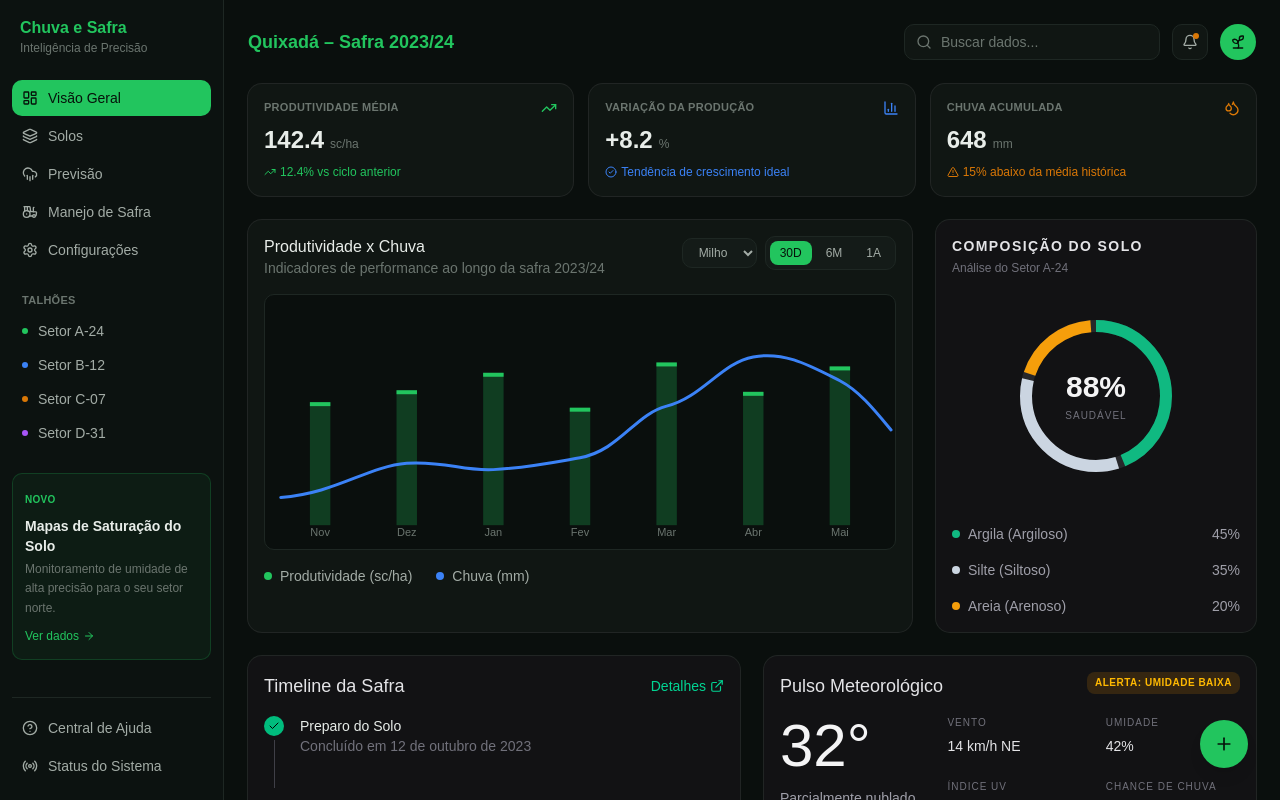
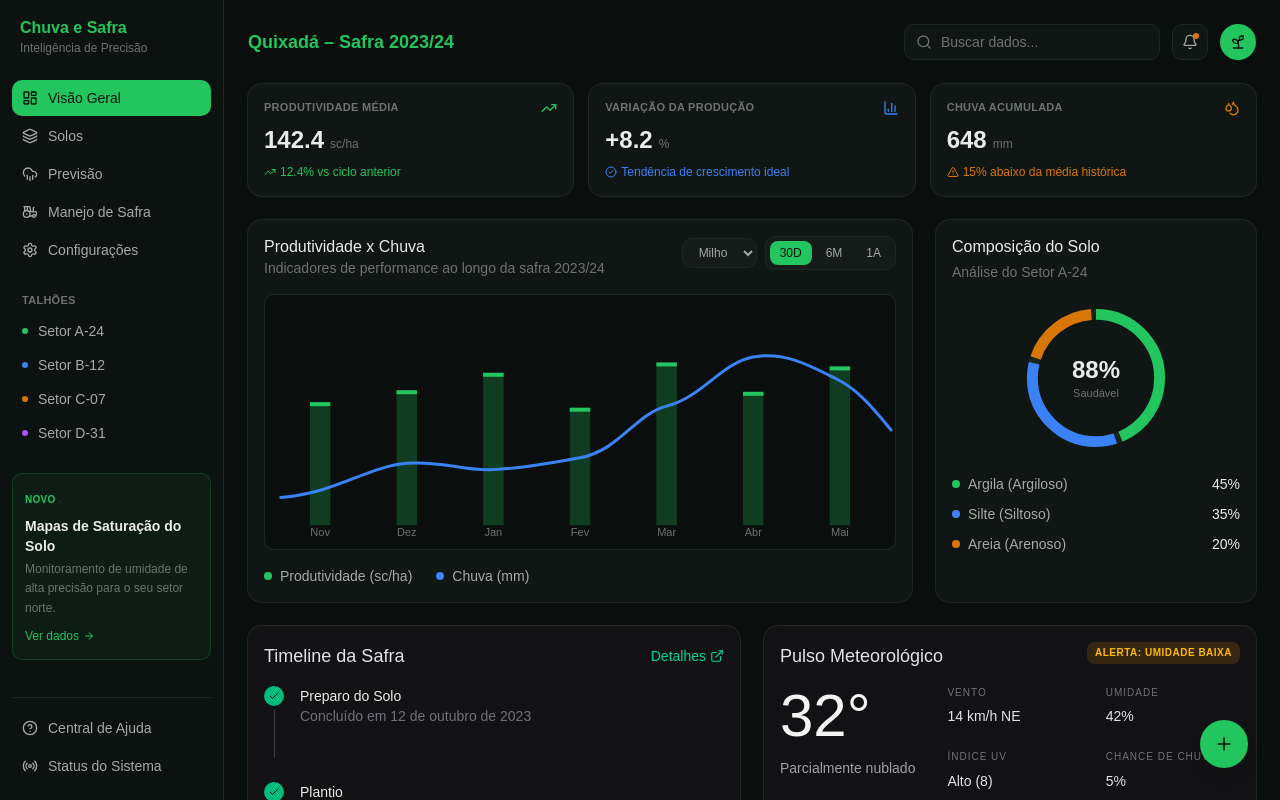
Before and after one commit to codevdu/Demeter, a Next.js app in the folder frontend/: page /produtor in a window 1280 px wide. Shown: the top 800 px of the page. Built offline with nearby package versions, Linux system fonts and the light colour scheme.

Commit message:
style: alinha composicao do solo ao tema do painel tecnico

```diff
--- a/frontend/src/components/produtor/SoilSection.tsx
+++ b/frontend/src/components/produtor/SoilSection.tsx
@@ -1,6 +1,7 @@
 import {
   Card,
   CardContent,
+  CardDescription,
   CardHeader,
   CardTitle,
 } from "@/components/ui/card";
@@ -10,13 +11,12 @@ const CIRCUMFERENCE = 2 * Math.PI * RADIUS;
 const GAP = 6;
 
 const composition = [
-  { label: "Argila (Argiloso)", value: 45, color: "#10b981" },
-  { label: "Silte (Siltoso)", value: 35, color: "#cbd5e1" },
-  { label: "Areia (Arenoso)", value: 20, color: "#f59e0b" },
+  { label: "Argila (Argiloso)", value: 45, color: "var(--primary)" },
+  { label: "Silte (Siltoso)", value: 35, color: "var(--status-blue)" },
+  { label: "Areia (Arenoso)", value: 20, color: "var(--status-orange)" },
 ];
 
 export function SoilSection() {
-
   /* Deslocamento acumulado de cada fatia do anel */
 
   let offset = 0;
@@ -31,34 +31,24 @@ export function SoilSection() {
   });
 
   return (
-    <Card className="bg-[#121214] border-zinc-800 h-full">
+    <Card data-slot="soil-section">
+      <CardHeader>
+        <CardTitle>Composição do Solo</CardTitle>
 
-      <CardHeader>
-        <CardTitle className="text-sm font-semibold uppercase tracking-widest text-zinc-200">
-          Composição do Solo
-        </CardTitle>
-
-        <p className="text-xs text-zinc-500">
-          Análise do Setor A-24
-        </p>
+        <CardDescription>Análise do Setor A-24</CardDescription>
       </CardHeader>
 
-      <CardContent>
-
-        <div className="flex flex-col items-center">
-
+      <CardContent className="flex flex-col items-center gap-4">
         {/* Anel */}
 
-          <div className="relative mt-4 size-44">
-
+        <div className="relative size-40">
           <svg viewBox="0 0 176 176" className="size-full -rotate-90">
-
             <circle
               cx="88"
               cy="88"
               r={RADIUS}
               fill="none"
-                stroke="#27272a"
+              className="stroke-muted"
               strokeWidth="12"
             />
 
@@ -75,52 +65,37 @@ export function SoilSection() {
                 strokeDashoffset={-slice.start}
               />
             ))}
-
           </svg>
 
-            <div className="absolute inset-0 flex flex-col items-center justify-center">
-              <span className="text-3xl font-semibold text-zinc-100">
-                88%
-              </span>
+          <div className="pointer-events-none absolute inset-0 flex flex-col items-center justify-center">
+            <span className="text-2xl font-semibold text-foreground">88%</span>
 
-              <span className="mt-1 text-[10px] uppercase tracking-widest text-zinc-500">
-                Saudável
-              </span>
+            <span className="text-[11px] text-muted-foreground">Saudável</span>
           </div>
-
         </div>
 
         {/* Legenda */}
 
-          <div className="mt-10 w-full space-y-4 text-sm">
+        <dl className="flex w-full flex-col gap-2.5">
+          {composition.map((item) => (
+            <div
+              key={item.label}
+              className="flex items-center justify-between text-sm"
+            >
+              <dt className="flex items-center gap-2 text-foreground-subtle">
+                <span
+                  className="size-2 shrink-0 rounded-full"
+                  style={{ backgroundColor: item.color }}
+                  aria-hidden
+                />
+                {item.label}
+              </dt>
 
-            {composition.map((item) => (
-              <div key={item.label} className="flex items-center justify-between">
-
-                <div className="flex items-center gap-2">
-                  <span
-                    className="size-2 rounded-full"
-                    style={{ backgroundColor: item.color }}
-                  />
-
-                  <span className="text-zinc-400">
-                    {item.label}
-                  </span>
-                </div>
-
-                <span className="text-zinc-400">
-                  {item.value}%
-                </span>
-
+              <dd className="font-medium text-foreground">{item.value}%</dd>
             </div>
           ))}
-
-          </div>
-
-        </div>
-
+        </dl>
       </CardContent>
-
     </Card>
   );
 }
```
Lines whose indentation alone changed are shown as unchanged.
